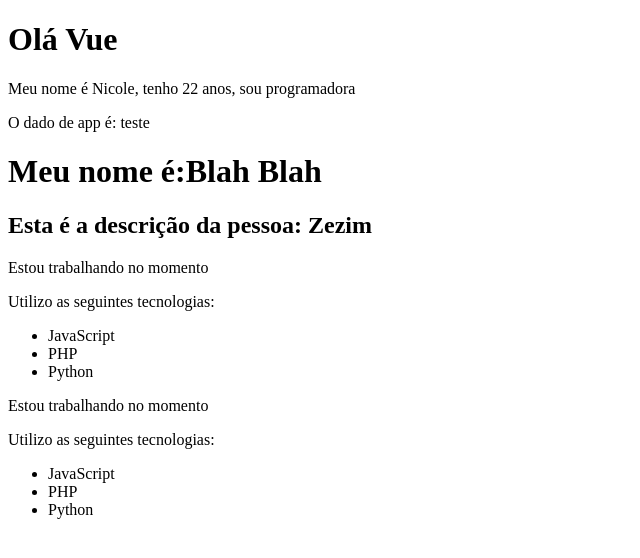
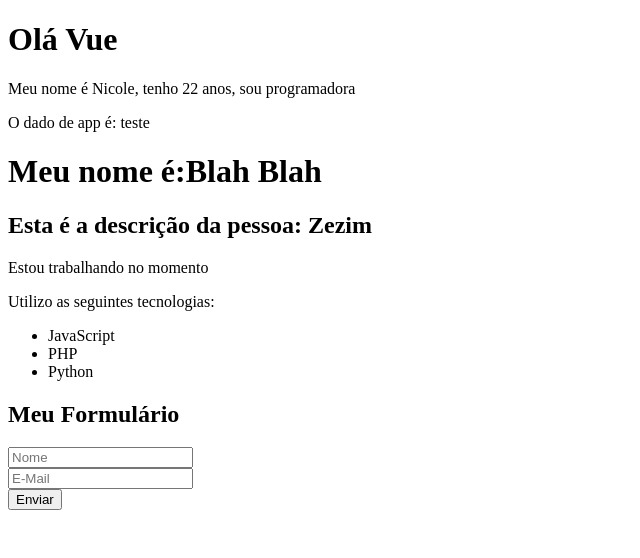
Before and after one commit to nicole-fer/Curso-Vue, a Vue app: page / in a window 1280 px wide. Shown: the top 558 px of the page, without its empty margins (0-640 px from the left). Built offline with nearby package versions, Linux system fonts and the light colour scheme.

Commit message:
Hierarquia de Componentes a partir de um formulario

```diff
--- a/src/App.vue
+++ b/src/App.vue
@@ -18,7 +18,7 @@
   components: {
     PrimeiroComponente,
     LifeCycle,
-    Pessoa
+    Pessoa,
   },
     data(){
       return{
--- a/src/components/Form.vue
+++ b/src/components/Form.vue
@@ -0,0 +1,30 @@
+<template>
+    <div id="Form">
+        <h2>Meu Formulário</h2>
+        <form action="">
+            <div>
+                <InputText placeholder="Nome"/>
+            </div>
+            <div>
+                <InputText placeholder="E-Mail"/>
+            </div>
+            <div>
+                <Submit/>
+            </div>
+        </form>
+    </div>
+</template>
+
+<script>
+
+import InputText from './form/InputText.vue'
+import Submit from './form/Submit.vue'
+
+    export default {
+        name: 'FormF',
+        components:{
+            InputText,
+            Submit
+        }
+    }
+</script>
--- a/src/components/Pessoa.vue
+++ b/src/components/Pessoa.vue
@@ -1,18 +1,22 @@
 <template>
-    <h2>Esta é a descrição da pessoa: {{nome}} </h2>
-    <Info/>
-    <Info/>
+    <div>
+        <h2>Esta é a descrição da pessoa: {{nome}} </h2>
+        <Info/>
+        <Form/>
+    </div>
 </template>
 
 <script>
 // APP > PESSOA > INFO - HIERARQUIA
 
 import Info from './Info.vue'
+import Form from './Form'
 
     export default {
         name: 'PessoaP',
         components:{
-            Info
+            Info,
+            Form
         },
         data(){
             return{
--- /dev/null
+++ b/src/components/form/InputText.vue
@@ -0,0 +1,9 @@
+<template>
+    <input type="text">
+</template>
+
+<script>
+    export default {
+        name:'InputText'
+    }
+</script>
--- /dev/null
+++ b/src/components/form/Submit.vue
@@ -0,0 +1,9 @@
+<template>
+    <input type="submit" value="Enviar">
+</template>
+
+<script>
+    export default {
+        name: 'SubmitT'
+    }
+</script>
```
